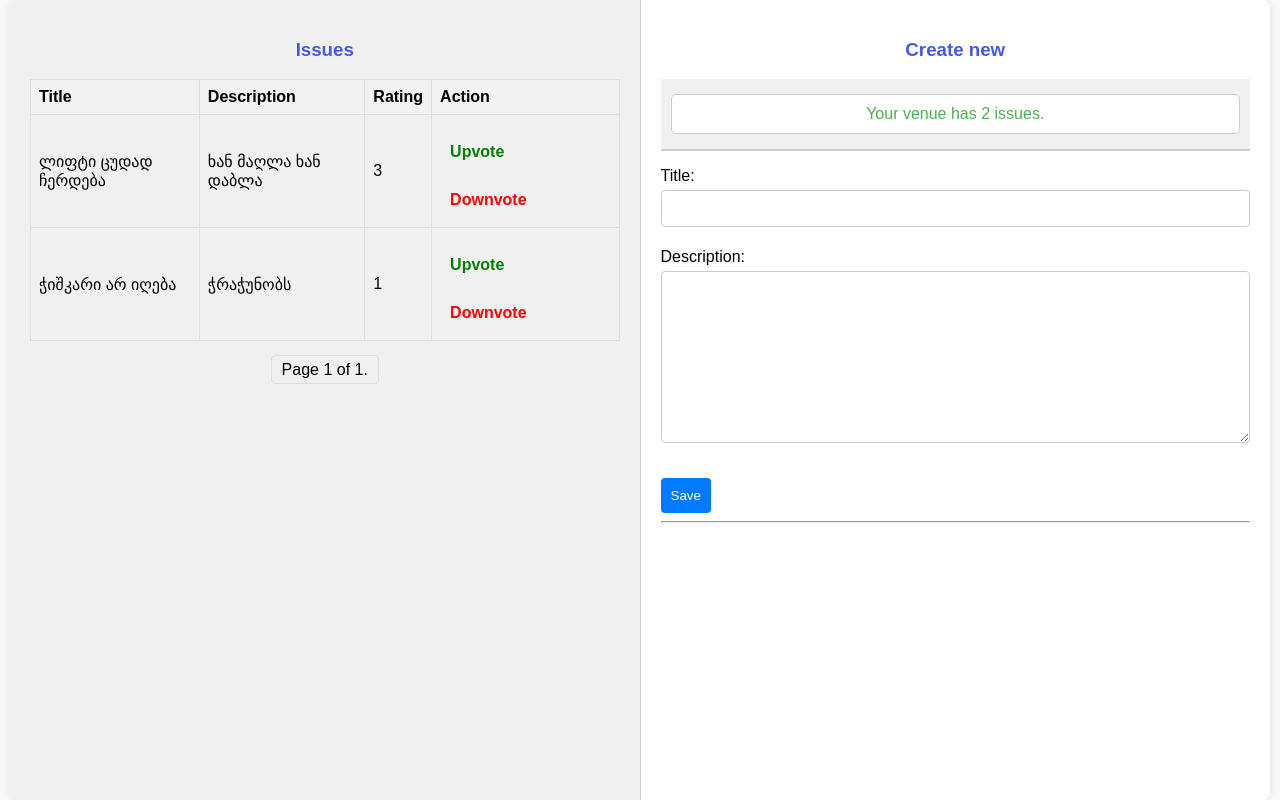
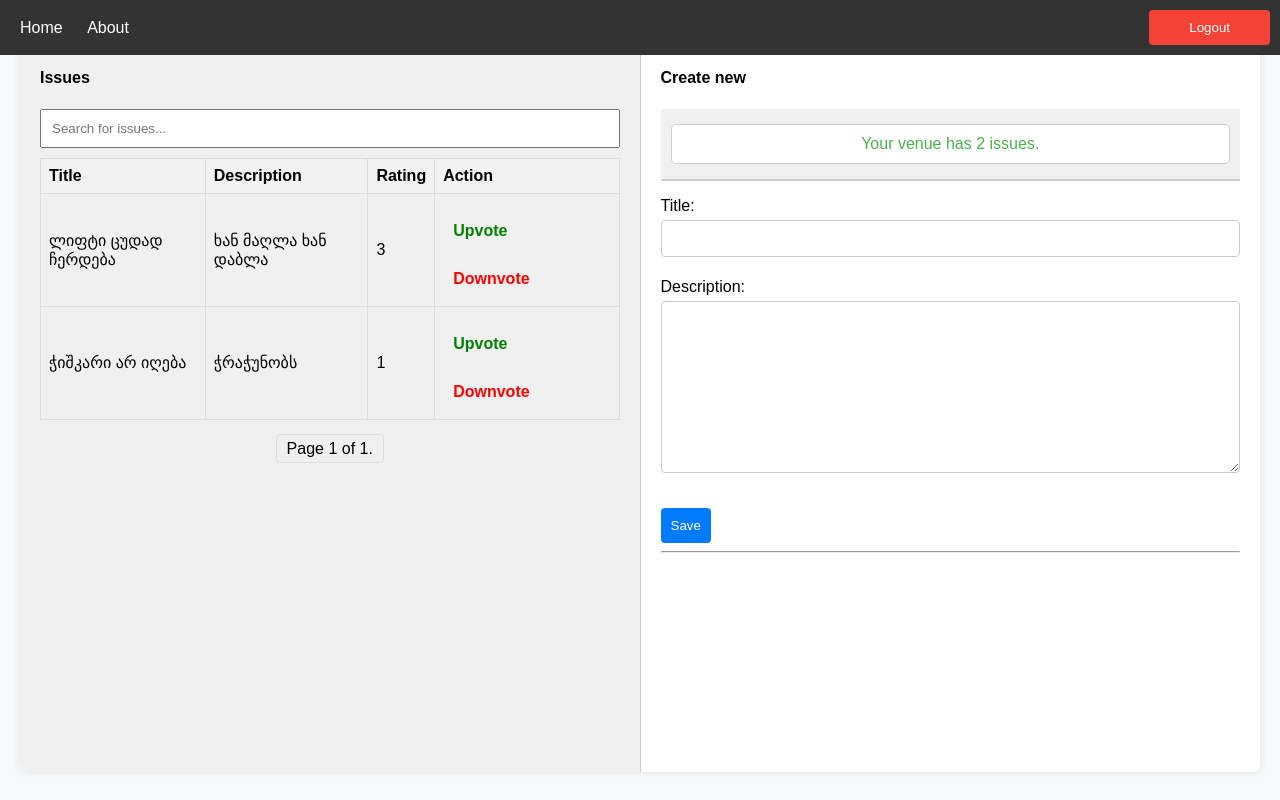
Before and after one commit to giorgiberia/issue_rater, a Django app: page /issues/ in a window 1280 px wide. Run offline with Django 5.2, Linux system fonts and the light colour scheme; a user stored in the database is signed in; data comes from the database, SQL or seed files in the repository; both versions use the stored data as it was after the commit.

Commit message:
added about page searchbar and navigation

```diff
--- a/issues/static/css/styles.css
+++ b/issues/static/css/styles.css
@@ -11,10 +11,10 @@ body {
 .container {
     display: flex;
     width: 100%;
-    height: 100%; /* Adjust height as needed */
+    height: 93%; /* Adjust height as needed */
     box-shadow: 0 0 10px rgba(0, 0, 0, 0.1);
     overflow: hidden;
-    margin: 10px;
+    margin: 20px;
     border-radius: 8px;
     background-color: #fff;
 }
@@ -169,3 +169,45 @@ form input, form textarea, form select {
 .save-button form {
     display: inline-block;
 }
+.navbar {
+    position: fixed;
+    top: 0;
+    width: 100%;
+    display: flex;
+    justify-content: space-between;
+    align-items: center;
+    background-color: #333;
+    padding: 10px;
+    z-index: 1000;
+}
+.nav-left a {
+    color: white;
+    padding: 0 10px;
+    text-decoration: none;
+}
+.nav-left a:hover {
+    text-decoration: underline;
+}
+.nav-right {
+    display: flex;
+    align-items: center;
+}
+.logout-button {
+    background-color: #f44336;
+    color: white;
+    border: none;
+    padding: 10px 40px ;
+    margin: 0 20px;
+    cursor: pointer;
+}
+.logout-button:hover {
+    background-color: #d32f2f;
+}
+.search-bar {
+    margin-bottom: 10px;
+}
+.search-bar input {
+    width: 100%;
+    padding: 10px;
+    box-sizing: border-box;
+}
--- a/issues/urls.py
+++ b/issues/urls.py
@@ -3,5 +3,6 @@ from . import views
 
 urlpatterns = [
     path('', views.issue_list_and_create, name='issue_list_and_create'),
+    path('about/', views.about, name='about'),
     path('vote/<int:issue_id>/', views.vote_issue, name='vote_issue'),
 ]
--- a/issues/views.py
+++ b/issues/views.py
@@ -6,6 +6,8 @@ from django.contrib import messages
 from issues.forms import IssueForm, VoteForm
 from issues.models import Issue, Vote
 
+def about(request):
+    return render(request, "issues/about.html")
 
 @login_required
 def issue_list_and_create(request):
--- a/templates/issues/issue_list_and_create.html
+++ b/templates/issues/issue_list_and_create.html
@@ -7,9 +7,28 @@
     <link rel="stylesheet" type="text/css" href="{% static 'css/styles.css' %}">
 </head>
 <body>
+<header>
+    <nav class="navbar">
+        <div class="nav-left">
+            <!-- Add other navigation items here -->
+            <a href="/issues">Home</a>
+            <a href="/issues/about">About</a>
+        </div>
+        <div class="nav-right">
+            <form method="post" action="{% url 'logout' %}">
+                {% csrf_token %}
+                <button type="submit" class="logout-button">Logout</button>
+            </form>
+        </div>
+    </nav>
+</header>
 <div class="container">
     <div class="left-section">
-        <h3>Issues</h3>
+        <h4>Issues</h4>
+        <div class="search-bar">
+            <input type="text" id="searchInput" placeholder="Search for issues...">
+
+        </div>
         <table>
             <thead>
             <tr>
@@ -57,7 +76,7 @@
     </div>
 
     <div class="right-section">
-        <h3>Create new</h3>
+        <h4>Create new</h4>
         <div class="s-messages" id="s-messages">
             {% if messages %}
                 <ul>
```
Also changed, not shown: templates/issues/about.html (added, +38 -0 lines), db.sqlite3.
